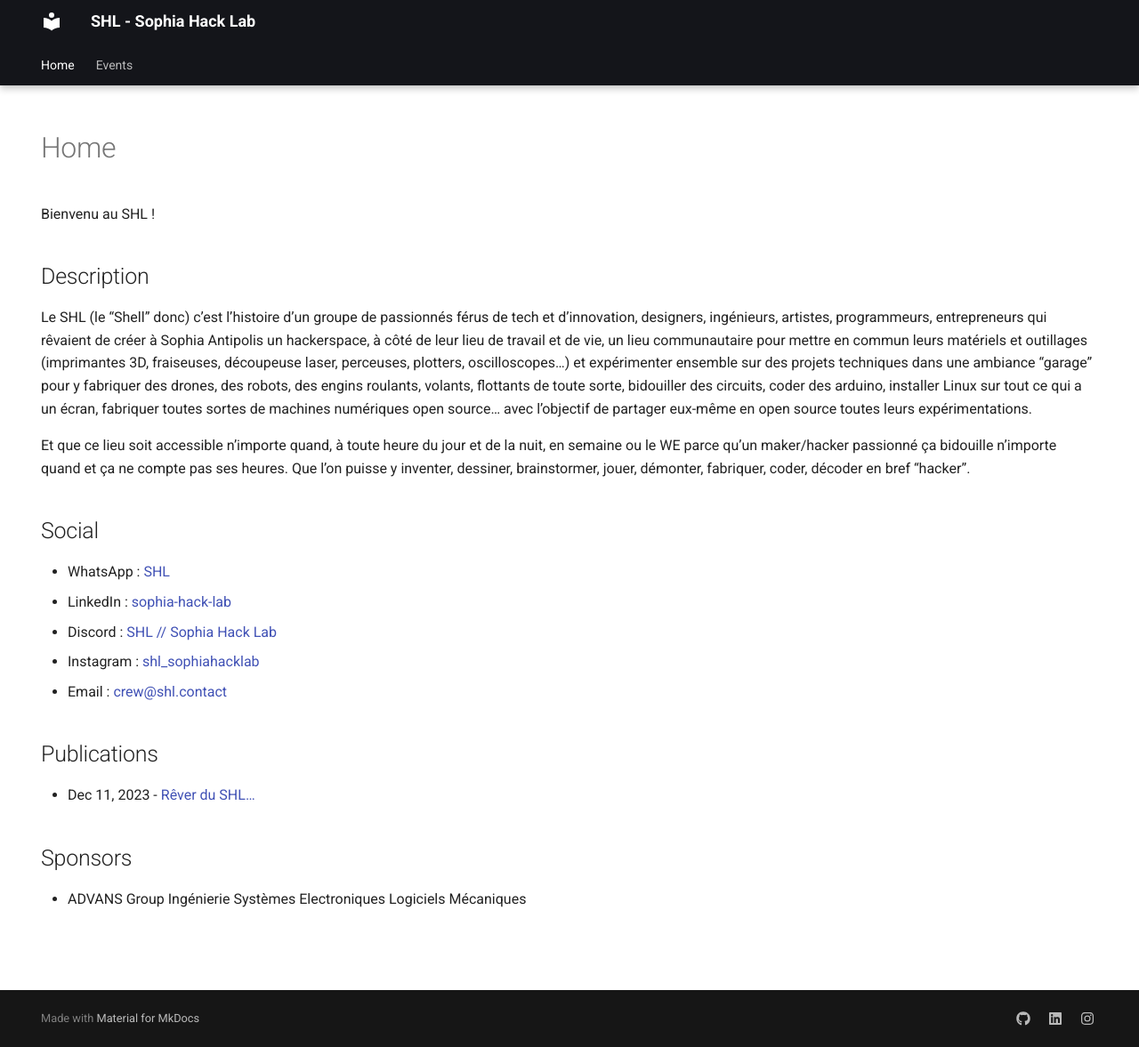
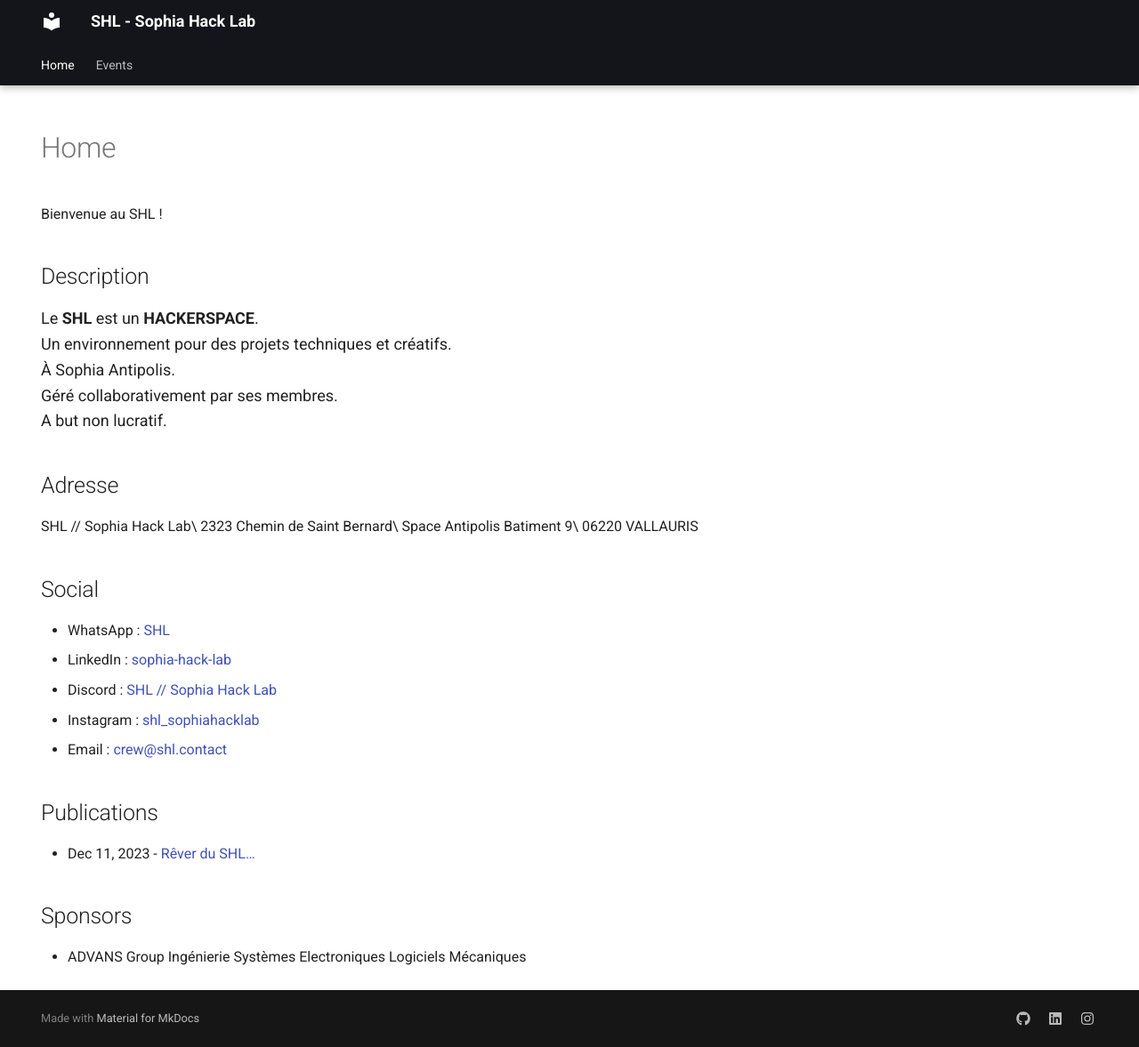
Before and after one commit to SophiaHackLab/shl-events-website, an MkDocs documentation site: the page built from docs/index.md, in a window 1280 px wide and 1177 px high. Shown: the whole window at 89% size. Built offline with MkDocs 1.6.1 and Material for MkDocs 9.7.7, drawn with Linux system fonts in a browser that asks for light colours; plug-ins that fetch from the network failed and are left out.

Commit message:
feat: updated index page
Signed-off-by: David Calvert <david@0xdc.me>

```diff
--- a/docs/index.md
+++ b/docs/index.md
@@ -6,13 +6,24 @@ hide:
 
 # Home
 
-Bienvenu au SHL !
+Bienvenue au SHL !
 
 ## Description
 
-Le SHL (le “Shell” donc) c’est l’histoire d’un groupe de passionnés férus de tech et d’innovation, designers, ingénieurs, artistes, programmeurs, entrepreneurs qui rêvaient de créer à Sophia Antipolis un hackerspace, à côté de leur lieu de travail et de vie, un lieu communautaire pour mettre en commun leurs matériels et outillages (imprimantes 3D, fraiseuses, découpeuse laser, perceuses, plotters, oscilloscopes…) et expérimenter ensemble sur des projets techniques dans une ambiance “garage” pour y fabriquer des drones, des robots, des engins roulants, volants, flottants de toute sorte, bidouiller des circuits, coder des arduino, installer Linux sur tout ce qui a un écran, fabriquer toutes sortes de machines numériques open source… avec l’objectif de partager eux-même en open source toutes leurs expérimentations.
+<div style="font-size:18px;">
+Le <b>SHL</b> est un <b>HACKERSPACE</b>.<br>
+Un environnement pour des projets techniques et créatifs.<br>
+À Sophia Antipolis.<br>
+Géré collaborativement par ses membres.<br>
+A but non lucratif.
+</div>
 
-Et que ce lieu soit accessible n’importe quand, à toute heure du jour et de la nuit, en semaine ou le WE parce qu’un maker/hacker passionné ça bidouille n’importe quand et ça ne compte pas ses heures. Que l’on puisse y inventer, dessiner, brainstormer, jouer, démonter, fabriquer, coder, décoder en bref “hacker”.
+## Adresse
+
+SHL // Sophia Hack Lab\
+2323 Chemin de Saint Bernard\
+Space Antipolis Batiment 9\
+06220 VALLAURIS
 
 ## Social
 
```
